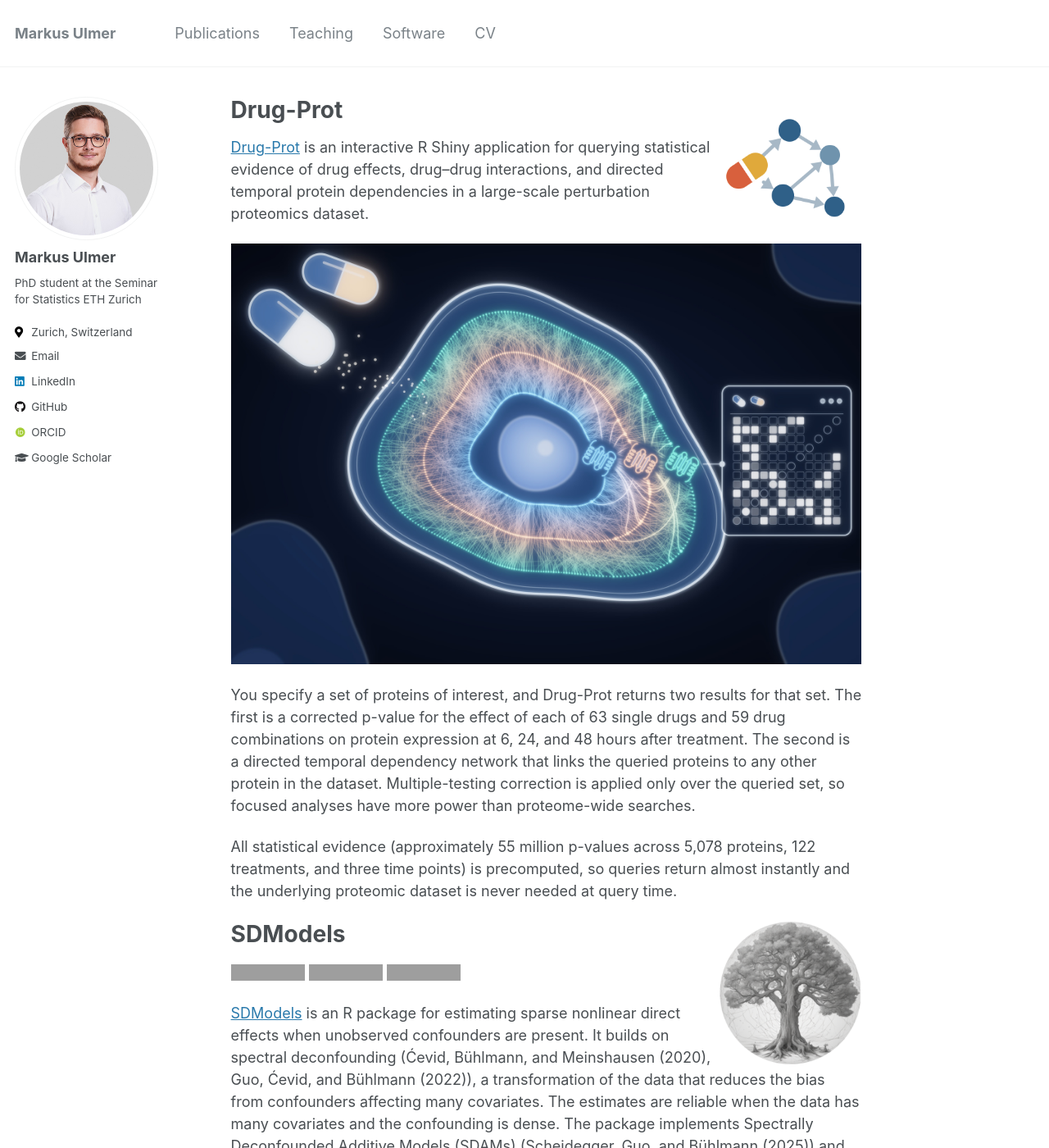
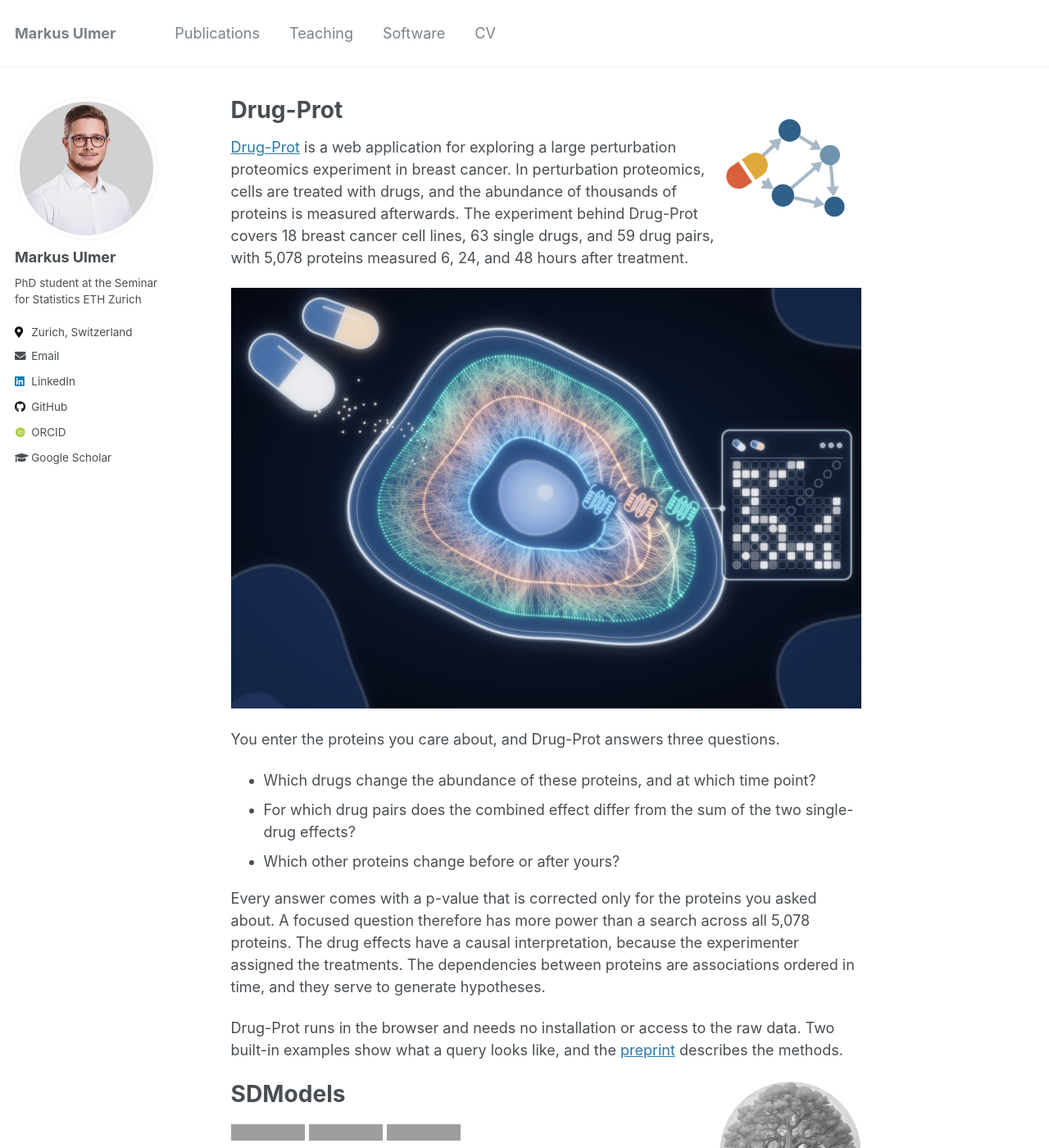
Before and after one commit to markusul/markusul.github.io, a Jekyll site: the page built from _pages/software.md, in a window 1280 px wide and 1400 px high. Shown: the whole window at 82% size. Built offline with Jekyll 4.4.1, drawn with Linux system fonts in a browser that asks for light colours; some web fonts are replaced; grey boxes are pictures that could not be loaded.

Commit message:
update DrugProt

```diff
--- a/_pages/software.md
+++ b/_pages/software.md
@@ -6,16 +6,25 @@ permalink: /software/
 
 # Drug-Prot <a href="https://markus-ulmer.ch/DrugProt/"><img src="../images/software/drugprot-mark.png" align="right" style="height: 175px !important; width: auto; vertical-align: middle;" alt="DrugProt website" /></a>
 
-[Drug-Prot](https://markus-ulmer.ch/DrugProt/) is an interactive R Shiny application for querying statistical evidence of drug effects, drug–drug interactions, and directed temporal protein dependencies in a large-scale perturbation proteomics dataset.
+[Drug-Prot](https://markus-ulmer.ch/DrugProt/) is a web application for exploring a large perturbation proteomics experiment in breast cancer.
+In perturbation proteomics, cells are treated with drugs, and the abundance of thousands of proteins is measured afterwards.
+The experiment behind Drug-Prot covers 18 breast cancer cell lines, 63 single drugs, and 59 drug pairs, with 5,078 proteins measured 6, 24, and 48 hours after treatment.
 
 <a href="https://markus-ulmer.ch/DrugProt/"><img src="../images/software/drugprot-cover.jpg" alt="Two drugs act on a cell. Three rings show the protein expression at 6, 24 and 48 hours with the significant dependencies between them, and a panel shows the drug effects on one protein." style="width: 100%;" /></a>
 
-You specify a set of proteins of interest, and Drug-Prot returns two results for that set.
-The first is a corrected p-value for the effect of each of 63 single drugs and 59 drug combinations on protein expression at 6, 24, and 48 hours after treatment.
-The second is a directed temporal dependency network that links the queried proteins to any other protein in the dataset.
-Multiple-testing correction is applied only over the queried set, so focused analyses have more power than proteome-wide searches.
+You enter the proteins you care about, and Drug-Prot answers three questions.
 
-All statistical evidence (approximately 55 million p-values across 5,078 proteins, 122 treatments, and three time points) is precomputed, so queries return almost instantly and the underlying proteomic dataset is never needed at query time.
+- Which drugs change the abundance of these proteins, and at which time point?
+- For which drug pairs does the combined effect differ from the sum of the two single-drug effects?
+- Which other proteins change before or after yours?
+
+Every answer comes with a p-value that is corrected only for the proteins you asked about.
+A focused question therefore has more power than a search across all 5,078 proteins.
+The drug effects have a causal interpretation, because the experimenter assigned the treatments.
+The dependencies between proteins are associations ordered in time, and they serve to generate hypotheses.
+
+Drug-Prot runs in the browser and needs no installation or access to the raw data.
+Two built-in examples show what a query looks like, and the [preprint](https://doi.org/10.64898/2026.06.17.732914) describes the methods.
 
 # SDModels <a href="https://markusul.github.io/SDModels/"><img src="../images/software/SDModels.png" align="right" style="height: 175px !important; width: auto; vertical-align: middle;" alt="SDModels website" /></a>
 
```
